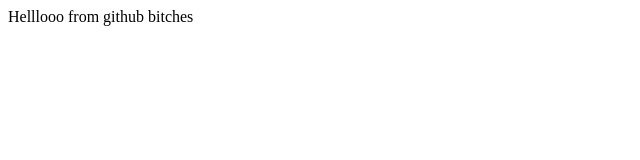
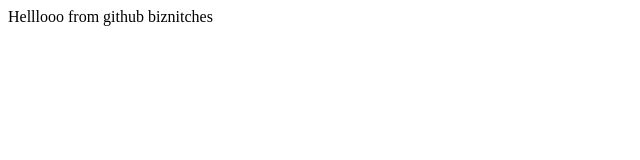
Before and after one commit to kealtuve/Kristians_website, a plain HTML site: page index.html in a window 1280 px wide. Shown: the full height of the page, 0-640 px from the left. Drawn offline with Linux system fonts and the light colour scheme.

Commit message:
test connection

```diff
--- a/index.html
+++ b/index.html
@@ -1 +1 @@
-<p> Helllooo from github bitches </p>
+<p> Helllooo from github biznitches </p>
```
